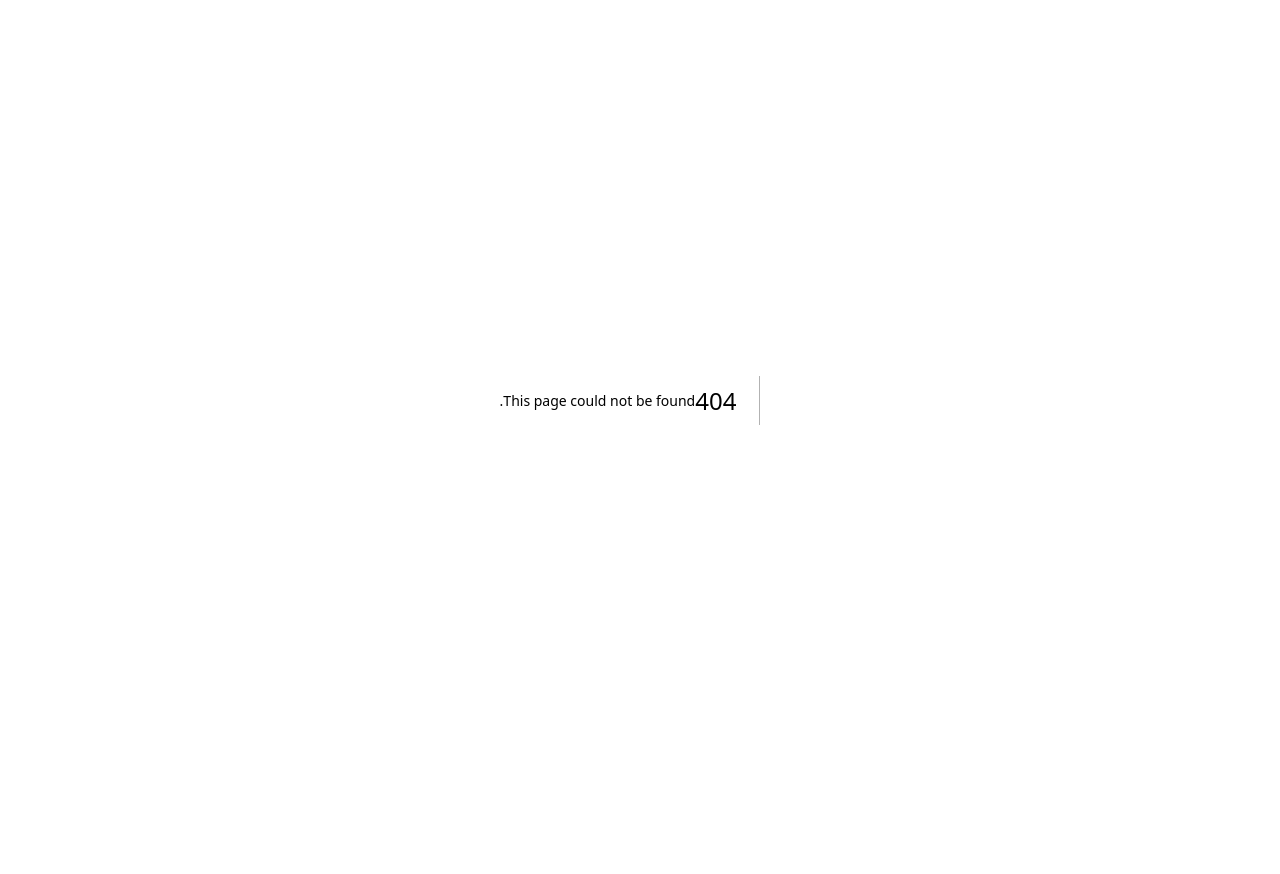
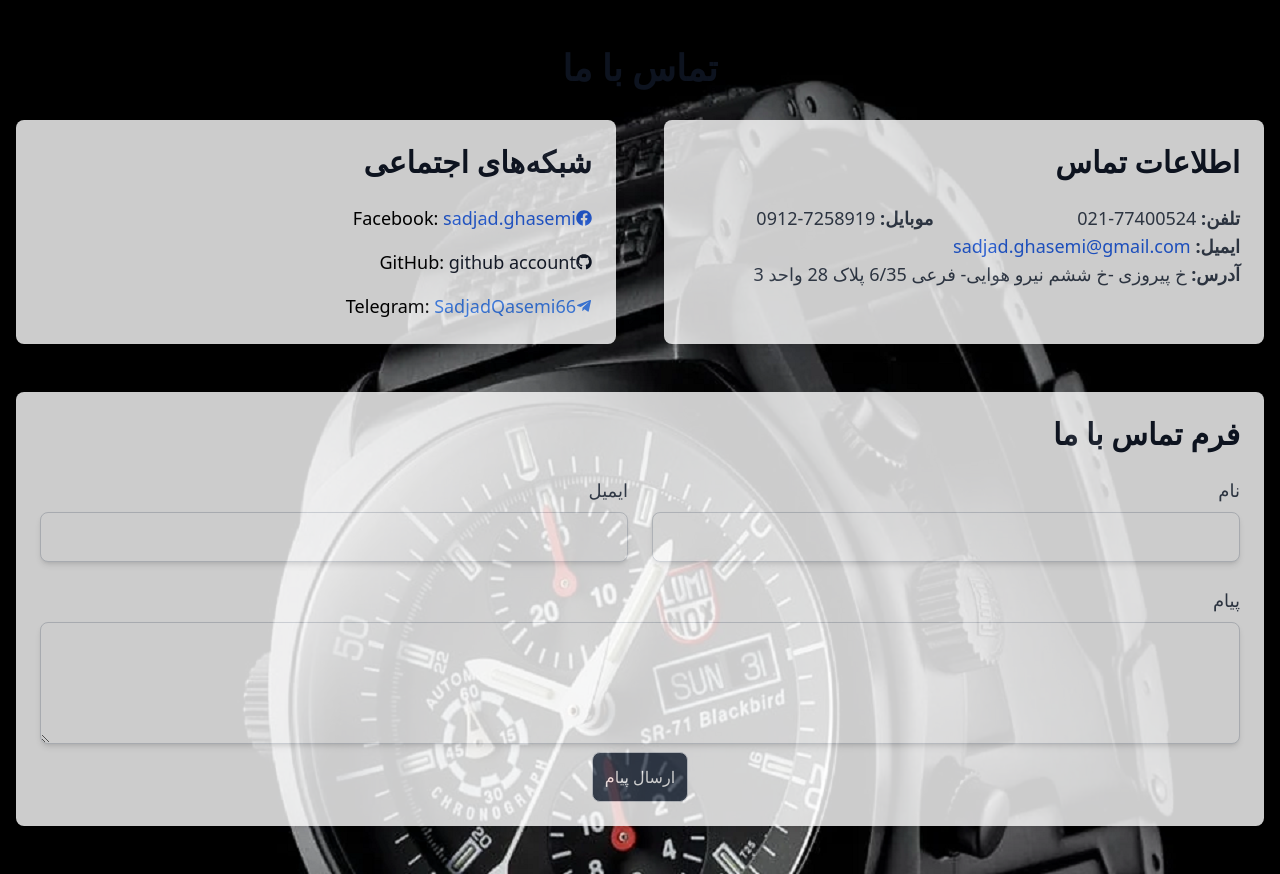
Before and after one commit to Sadjad1366/Maktab118_project_Sadjad_Ghasemi, a Next.js app: page /contactus in a window 1280 px wide. Before the commit this address had no page. Before the commit the page ends 800 px from the top, so only its background shows below. Built offline with nearby package versions, Linux system fonts and the light colour scheme.

Commit message:
work on contactus pagge

```diff
--- a/apis/product.service.ts
+++ b/apis/product.service.ts
@@ -7,13 +7,15 @@ type getAllProductReqType = (
   sort?: string // Add an optional sort parameter
 ) => Promise<IGlobalRes<{ products: IProduct[] }>>;
 
-export const getAllProductsReq: getAllProductReqType = async (page, limit = 6, sort) => {
+export const getAllProductsReq: getAllProductReqType = async (page, limit = 6,
+  //  sort
+  ) => {
   try {
     const response = await client.get(urls.product, {
       params: {
         page: page,
         limit: limit,
-        sort: sort, // Pass the sort parameter
+        // sort: sort, // Pass the sort parameter
       },
     });
     return response.data;
--- a/app/aboutus/page.tsx
+++ b/app/aboutus/page.tsx
@@ -3,7 +3,7 @@ import Link from "next/link";
 
 export default function AboutUs() {
   return (
-    <div className="bg-gray-50">
+    <div className="bg-ingersoll-pattern">
       <div className="opacity-90">
         {/* Mission Section */}
         <section className="bg-gray-400 py-16 px-6 rtl">
@@ -21,7 +21,7 @@ export default function AboutUs() {
               <h3 className="text-2xl font-bold text-gray-900 mb-3">
                 کیفیت بی‌نظیر
               </h3>
-              <p className="text-gray-600">
+              <p className="text-gray-800">
                 تمامی ساعت‌ها اصل و از برندهای معتبر جهانی هستند.
               </p>
             </div>
--- a/app/admin/dashboard/products/page.tsx
+++ b/app/admin/dashboard/products/page.tsx
@@ -10,15 +10,15 @@ const ProductPage: React.FC = () => {
   const [products, setProducts] = React.useState<IProduct[]>([]);
   const [page, setPage] = React.useState(1);
   const [totalPages, setTotalPages] = React.useState(1);
-  const [sortKey, setSortKey] = React.useState<string | null>(null);
-  const [sortDirection, setSortDirection] = React.useState<"asc" | "desc">(
-    "asc"
-  );
+  // const [sortKey, setSortKey] = React.useState<string | null>(null);
+  // const [sortDirection, setSortDirection] = React.useState<"asc" | "desc">(
+  //   "asc"
+  // );
 
   const fetchProducts = async (currentPage: number) => {
     try {
-      const sortParam = sortKey ? `${sortKey}:${sortDirection}` : undefined;
-      const response = await getAllProductsReq(currentPage, 6, sortParam);
+      // const sortParam = sortKey ? `${sortKey}:${sortDirection}` : undefined;
+      const response = await getAllProductsReq(currentPage, 6);
       setProducts(response.data.products);
       setTotalPages(response.total_pages);
     } catch (error) {
@@ -26,13 +26,13 @@ const ProductPage: React.FC = () => {
     }
   };
 
-  const handleSort = (key: keyof IProduct) => {
-    const newDirection =
-      sortKey === key && sortDirection === "asc" ? "desc" : "asc";
-    setSortKey(key);
-    setSortDirection(newDirection);
-    fetchProducts(page); // Trigger fetch with updated sort
-  };
+  // const handleSort = (key: keyof IProduct) => {
+  //   const newDirection =
+  //     sortKey === key && sortDirection === "asc" ? "desc" : "asc";
+  //   setSortKey(key);
+  //   setSortDirection(newDirection);
+  //   fetchProducts(page); // Trigger fetch with updated sort
+  // };
 
   React.useEffect(() => {
     fetchProducts(page);
@@ -73,7 +73,7 @@ const ProductPage: React.FC = () => {
             </th>
             <th scope="col" className="px-2 py-3">
               <div
-                onClick={() => handleSort("category")}
+                // onClick={() => handleSort("category")}
                 className="flex items-center"
               >
                 دسته بندی
--- a/app/contact/page.tsx
+++ b/app/contactus/page.tsx
@@ -1,11 +1,12 @@
+import { className } from "@/utils/classNames";
 import Link from "next/link";
 import React from "react";
 import { FaTelegramPlane, FaGithub, FaFacebook } from "react-icons/fa";
 
 export default function ContactUs() {
   return (
-    <div className="bg-gray-600 min-h-screen">
-      <div className="container mx-auto px-4 py-12">
+    <div className="bg-luminox-pattern min-h-screen">
+      <div className="container mx-auto px-4 py-12 opacity-80">
         <h1 className="text-4xl font-bold text-center text-gray-900 mb-8">
           تماس با ما
         </h1>
@@ -104,7 +105,10 @@ export default function ContactUs() {
                 <input
                   type="text"
                   name="name"
-                  className="mt-2 p-3 border border-gray-300 rounded-lg focus:outline-none focus:ring-2 focus:ring-gray-500"
+                  className={className(
+                    "mt-2 p-3 border border-gray-300 shadow-md",
+                    "rounded-lg focus:outline-none focus:ring-2 focus:ring-gray-500"
+                  )}
                   required
                 />
               </div>
@@ -118,7 +122,10 @@ export default function ContactUs() {
                 <input
                   type="email"
                   name="email"
-                  className="mt-2 p-3 border border-gray-300 rounded-lg focus:outline-none focus:ring-2 focus:ring-gray-500"
+                  className={className(
+                    "mt-2 p-3 border border-gray-300 shadow-md",
+                    "rounded-lg focus:outline-none focus:ring-2 focus:ring-gray-500"
+                  )}
                   required
                 />
               </div>
@@ -133,14 +140,20 @@ export default function ContactUs() {
               <textarea
                 name="message"
                 rows={4}
-                className="mt-2 p-3 border border-gray-300 rounded-lg focus:outline-none focus:ring-2 focus:ring-gray-500"
+                className={className(
+                  "mt-2 p-3 border border-gray-300 shadow-md",
+                  "rounded-lg focus:outline-none focus:ring-2 focus:ring-gray-500"
+                )}
                 required
               />
             </div>
             <div className="text-center">
               <button
                 type="submit"
-                className="mt-6 text-center bg-gray-900 text-white py-3 px-2 rounded-lg hover:bg-gray-800 transition duration-300"
+                className={className(
+                  "mt-2 p-3 border bg-gray-700 text-white border-gray-300",
+                  "rounded-lg focus:outline-none focus:ring-2 focus:ring-gray-500"
+                )}
               >
                 ارسال پیام
               </button>
--- a/components/layout/Navbar.tsx
+++ b/components/layout/Navbar.tsx
@@ -24,7 +24,7 @@ const Navbar: React.FC = () => {
           {/* Navigation Links */}
           <div className="hidden md:flex gap-x-6">
             <Link
-              href="/products"
+              href="/"
               className="text-white hover:text-indigo-200 transition duration-300"
             >
               صفحه اصلی
--- a/tailwind.config.ts
+++ b/tailwind.config.ts
@@ -17,6 +17,7 @@ export default {
         'hero-pattern': "url('/images/brandstory/automatic.jpg')",
         'bretling-pattern': "url('/images/brandstory/bretling.jpg')",
         'luminox-pattern': "url('/images/brandstory/luminox1440.png')",
+        'ingersoll-pattern': "url('/images/brandstory/ingersoll.jpg')",
 
       }
     },
```
Also changed, not shown: public/images/brandstory/CCCPRODUCTIMAGES-21866.jpg (added), public/images/brandstory/ingersoll.jpg (added).
